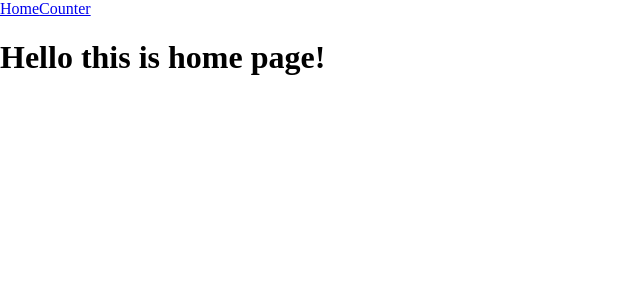
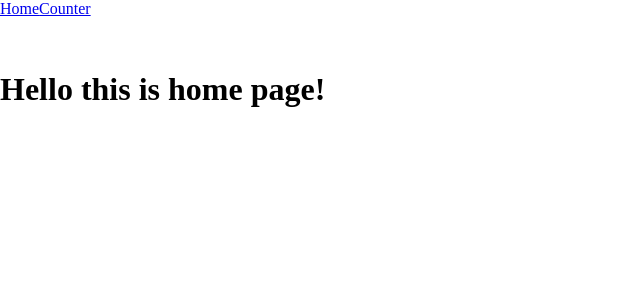
Before and after one commit to ecconomix/react_redux_examples, a React app: page / in a window 1280 px wide. Shown: the top 300 px of the page, without its empty margins (0-640 px from the left). Built offline with nearby package versions, Linux system fonts and the light colour scheme; what redux-create-reducer would draw is missing.

Commit message:
Added header component, turned on CSS Modules, added sass-loader

```diff
--- a/package.json
+++ b/package.json
@@ -28,7 +28,9 @@
   "devDependencies": {
     "css-loader": "^2.1.1",
     "html-webpack-plugin": "^3.2.0",
+    "node-sass": "^4.12.0",
     "redux-logger": "^3.0.6",
+    "sass-loader": "^7.1.0",
     "style-loader": "^0.23.1",
     "webpack": "^4.29.6",
     "webpack-cli": "^3.2.3",
--- /dev/null
+++ b/src/components/Header/Header.jsx
@@ -0,0 +1,12 @@
+import React from 'react';
+import Navigation from './Navigation/Navigation';
+
+import theme from './theme.scss';
+
+const Header = () => (
+  <header className={theme.headerContanier}>
+    <Navigation />
+  </header>
+);
+
+export default Header;
--- /dev/null
+++ b/src/components/Header/index.js
@@ -0,0 +1,3 @@
+import Header from './Header';
+
+export default Header;
--- /dev/null
+++ b/src/components/Header/theme.scss
@@ -0,0 +1,3 @@
+.headerContanier {
+  height: 50px;
+}
--- a/src/index.js
+++ b/src/index.js
@@ -4,7 +4,7 @@ import {  applyMiddleware, createStore } from 'redux';
 import logger from 'redux-logger';
 import { Provider } from 'react-redux';
 import App from './App.jsx';
-import Navigation from 'components/Navigation/Navigation';
+import Header from 'components/Header';
 import Counter from 'containers/CounterContainers/Counter';
 import reducer from './reducers';
 import { BrowserRouter, Route } from 'react-router-dom';
@@ -17,8 +17,8 @@ const store = createStore(
 render(
   <BrowserRouter>
     <Provider store={store}>
+      <Header />
       <BrowserRouter>
-       <Navigation />
         <Route exact path="/" component={App} />
         <Route path="/counter" component={Counter} />
       </BrowserRouter>
--- a/webpack.config.js
+++ b/webpack.config.js
@@ -22,8 +22,17 @@ module.exports = {
         }
       },
       {
-        test: /\.css$/,
-        use: ['style-loader', 'css-loader'],
+        test:/\.(s*)css$/,
+        use: [
+          'style-loader',
+          {
+            loader: 'css-loader',
+            options: {
+              modules: true
+            }
+          },
+          'sass-loader'
+        ],
       },
     ]
   },
```
Also changed, not shown: src/components/Header/Navigation/Navigation.jsx (renamed from src/components/Navigation/Navigation.jsx), 1 other file (tests, documents, lock files or other folders).
